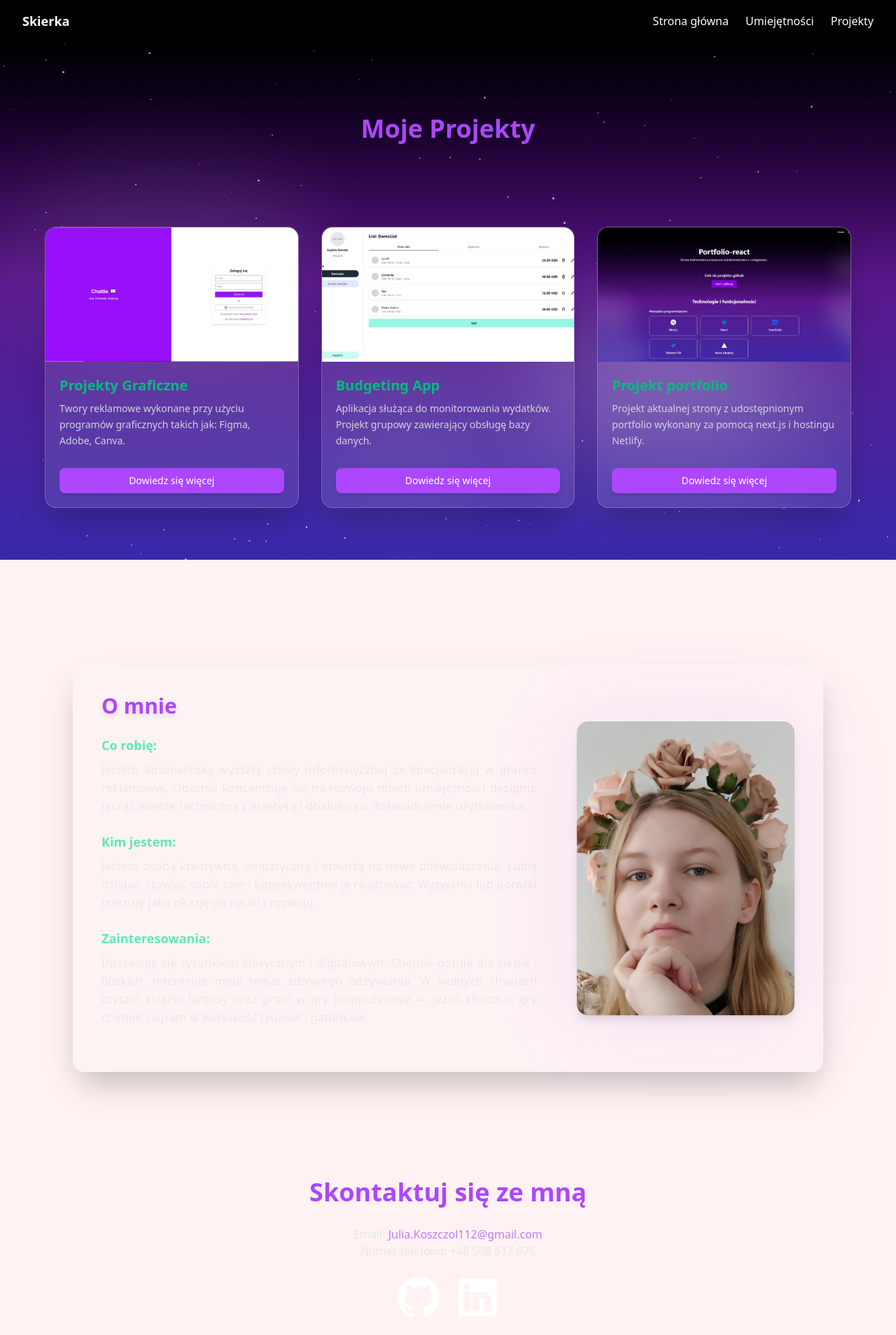
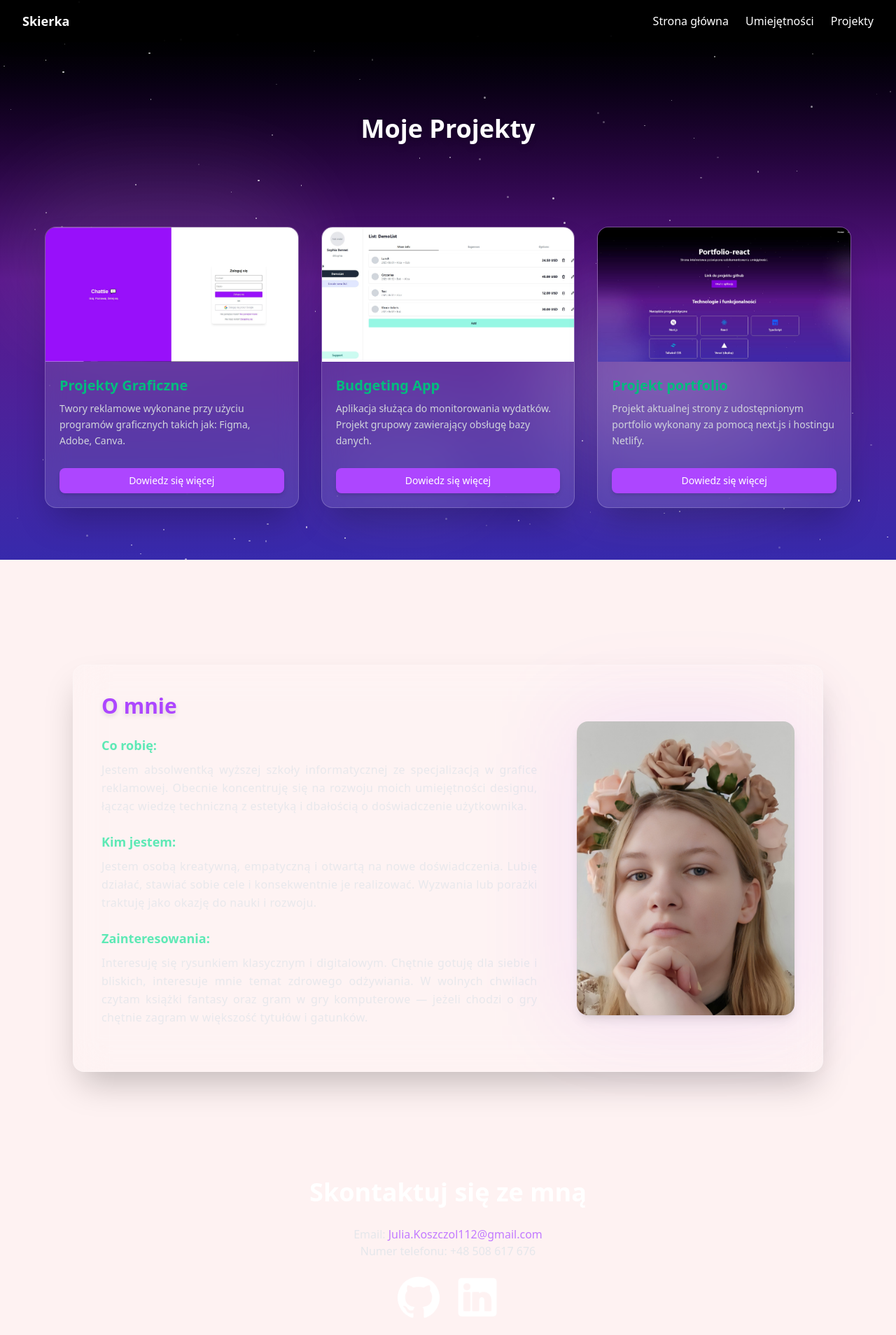
Before and after one commit to Skierka35/github-portfolio, a Next.js app in the folder portfolio-react/: page / in a window 1280 px wide. Shown: the whole page at 70% size. Built offline with nearby package versions, Linux system fonts and the light colour scheme.

Commit message:
update.2

```diff
--- a/portfolio-react/src/app/components/nightSky.tsx
+++ b/portfolio-react/src/app/components/nightSky.tsx
@@ -12,7 +12,7 @@ interface Star {
   twinkleDuration: number;
 }
 
-export default function NightSky() {  // <- tu zmieniona wielka litera
+export default function NightSky() {
   const [stars, setStars] = useState<Star[]>([]);
 
   useEffect(() => {
--- a/portfolio-react/src/app/components/presentGallery.tsx
+++ b/portfolio-react/src/app/components/presentGallery.tsx
@@ -57,7 +57,7 @@ function ProjectCard({ title, description, image, link }: typeof projects[0]) {
 export default function ProjectsSection() {
   return (
     <section className="py-20 px-4 text-white relative z-10">
-      <h2 className="text-4xl font-bold text-center text-purple-500 mb-30 drop-shadow-lg">
+      <h2 className="text-4xl font-bold text-center mb-30 drop-shadow-lg">
         Moje Projekty
       </h2>
       <div className="grid grid-cols-1 md:grid-cols-3 gap-8 max-w-6xl mx-auto">
--- a/portfolio-react/src/app/components/projectGallery.tsx
+++ b/portfolio-react/src/app/components/projectGallery.tsx
@@ -175,7 +175,7 @@ export default function Portfolio() {
 
   return (
     <section className="py-20 px-6 text-white max-w-7xl mx-auto">
-      <h1 className="text-4xl font-bold text-center mb-10 text-emerald-400 drop-shadow-md">
+      <h1 className="text-4xl font-bold text-center mb-10 drop-shadow-md">
         Moje Projekty
       </h1>
 
--- a/portfolio-react/src/app/page.tsx
+++ b/portfolio-react/src/app/page.tsx
@@ -17,7 +17,7 @@ export default function Home() {
 
       <section className="relative justify-center flex flex-col">
         <NightSky />
-        <h1 className="py-2 text-4xl text-purple-500 font-bold mb-5">
+        <h1 className="py-2 text-4xl font-bold mb-5">
           Skontaktuj się ze mną
         </h1>
         <ContactPage />
--- a/portfolio-react/src/app/skills/page.tsx
+++ b/portfolio-react/src/app/skills/page.tsx
@@ -99,7 +99,6 @@ export default function PortfolioCard() {
   );
 }
 
-/* --- Pomocnicze mini-komponenty --- */
 function Section({ title, children }: { title: string; children: React.ReactNode }) {
   return (
     <div>
```
